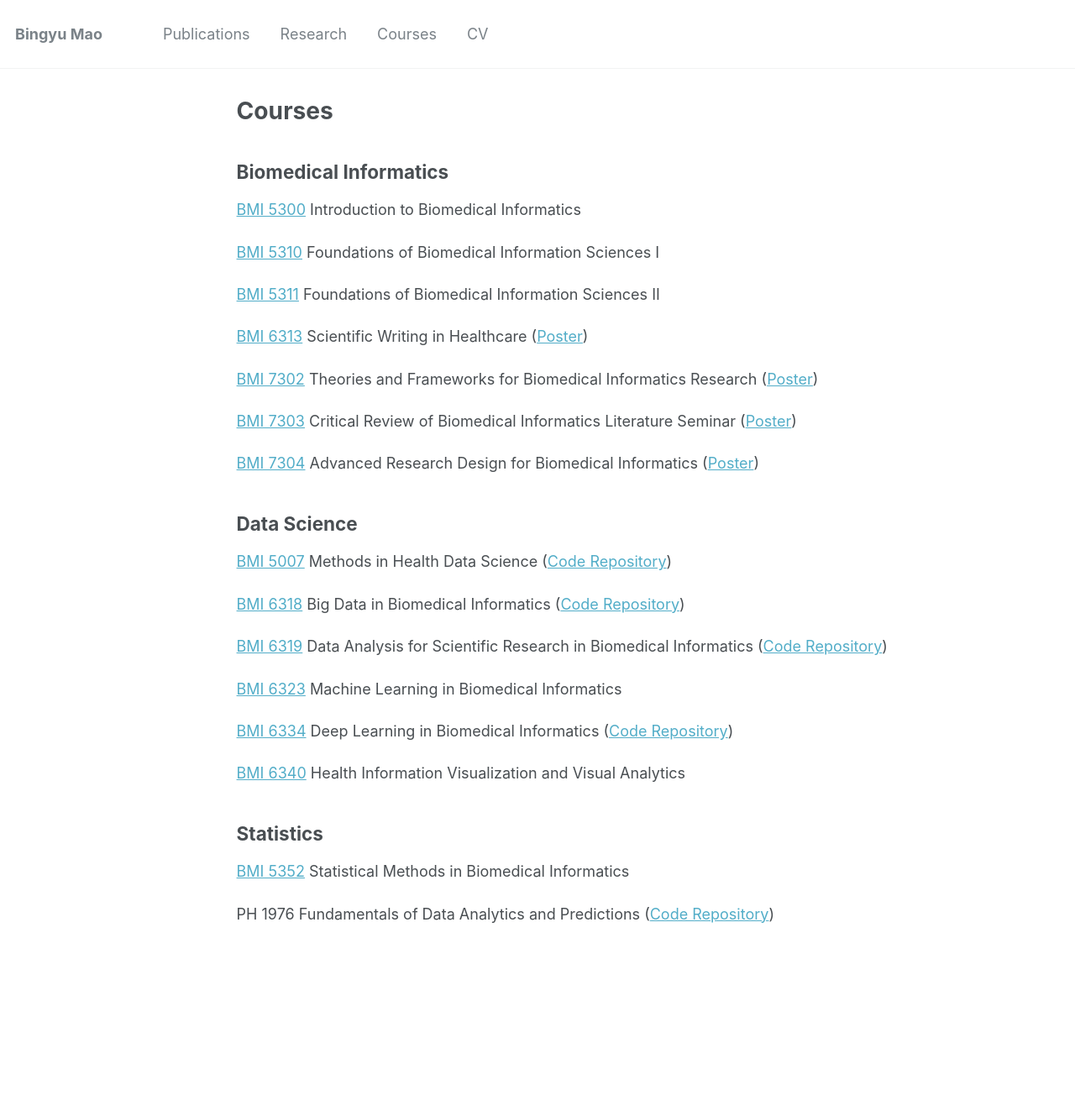
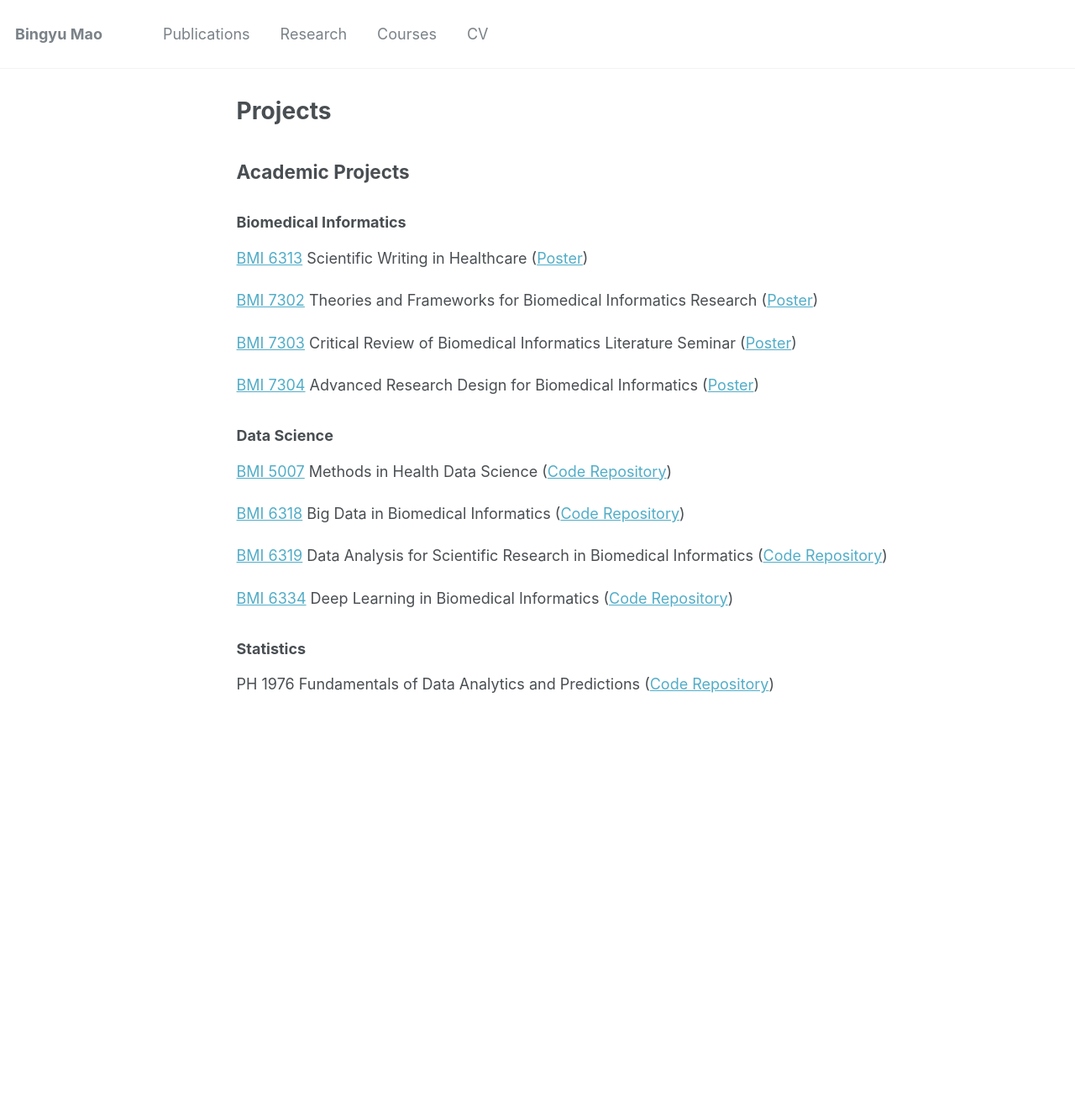
Before and after one commit to BingyuMao/BingyuMao.github.io, a Jekyll site: the page built from _pages/courses.md, in a window 1280 px wide. Shown: the whole page at 84% size. Built offline with Jekyll 4.4.1, drawn with Linux system fonts in a browser that asks for light colours; after the commit the page ends 1050 px from its top, so only the background shows below that.

Commit message:
Update courses.md

```diff
--- a/_pages/courses.md
+++ b/_pages/courses.md
@@ -1,17 +1,13 @@
 ---
 layout: archive
-title: "Courses"
-permalink: /courses/
+title: "Projects"
+permalink: /projects/
 author_profile: false
 ---
 
-## Biomedical Informatics
+## Academic Projects
 
-[BMI 5300](https://sbmi.uth.edu/current-students/catalog-of-courses-bmi/bmi-5300.htm) Introduction to Biomedical Informatics
-
-[BMI 5310](https://sbmi.uth.edu/current-students/catalog-of-courses-bmi/bmi-5310.htm) Foundations of Biomedical Information Sciences I
-
-[BMI 5311](https://sbmi.uth.edu/current-students/catalog-of-courses-bmi/bmi-5311.htm) Foundations of Biomedical Information Sciences II
+### Biomedical Informatics
 
 [BMI 6313](https://sbmi.uth.edu/current-students/catalog-of-courses-bmi/bmi-6313.htm) Scientific Writing in Healthcare ([Poster](/files/6313Poster.pdf))
 
@@ -21,7 +17,7 @@ author_profile: false
 
 [BMI 7304](https://sbmi.uth.edu/current-students/catalog-of-courses-bmi/bmi-7304.htm) Advanced Research Design for Biomedical Informatics ([Poster](/files/7304Poster.pdf))
 
-## Data Science
+### Data Science
 
 [BMI 5007](https://sbmi.uth.edu/current-students/catalog-of-courses-bmi/bmi-5007.htm) Methods in Health Data Science ([Code Repository](https://github.com/BingyuMao/mtds_health_data))
 
@@ -29,14 +25,8 @@ author_profile: false
 
 [BMI 6319](https://sbmi.uth.edu/current-students/catalog-of-courses-bmi/bmi-6319.htm) Data Analysis for Scientific Research in Biomedical Informatics ([Code Repository](https://github.com/BingyuMao/model_comparison_mimic))
 
-[BMI 6323](https://sbmi.uth.edu/current-students/catalog-of-courses-bmi/bmi-6323.htm) Machine Learning in Biomedical Informatics
-
 [BMI 6334](https://sbmi.uth.edu/current-students/catalog-of-courses-bmi/bmi-6334.htm) Deep Learning in Biomedical Informatics ([Code Repository](https://github.com/BingyuMao/deep_course_hws))
 
-[BMI 6340](https://sbmi.uth.edu/current-students/catalog-of-courses-bmi/bmi-6340.htm) Health Information Visualization and Visual Analytics
-
-## Statistics
-
-[BMI 5352](https://sbmi.uth.edu/current-students/catalog-of-courses-bmi/bmi-5352.htm) Statistical Methods in Biomedical Informatics
+### Statistics
 
 PH 1976 Fundamentals of Data Analytics and Predictions ([Code Repository](https://github.com/BingyuMao/pd_proj))
```
